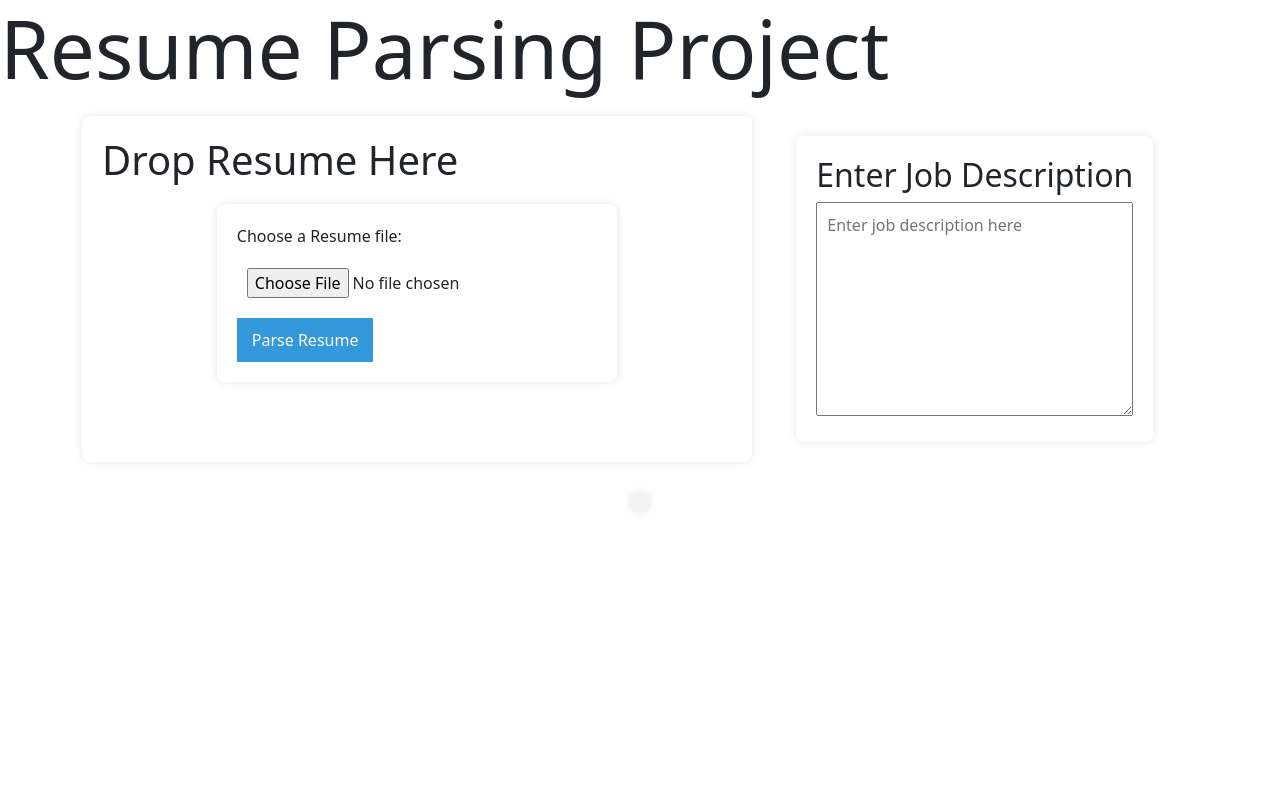
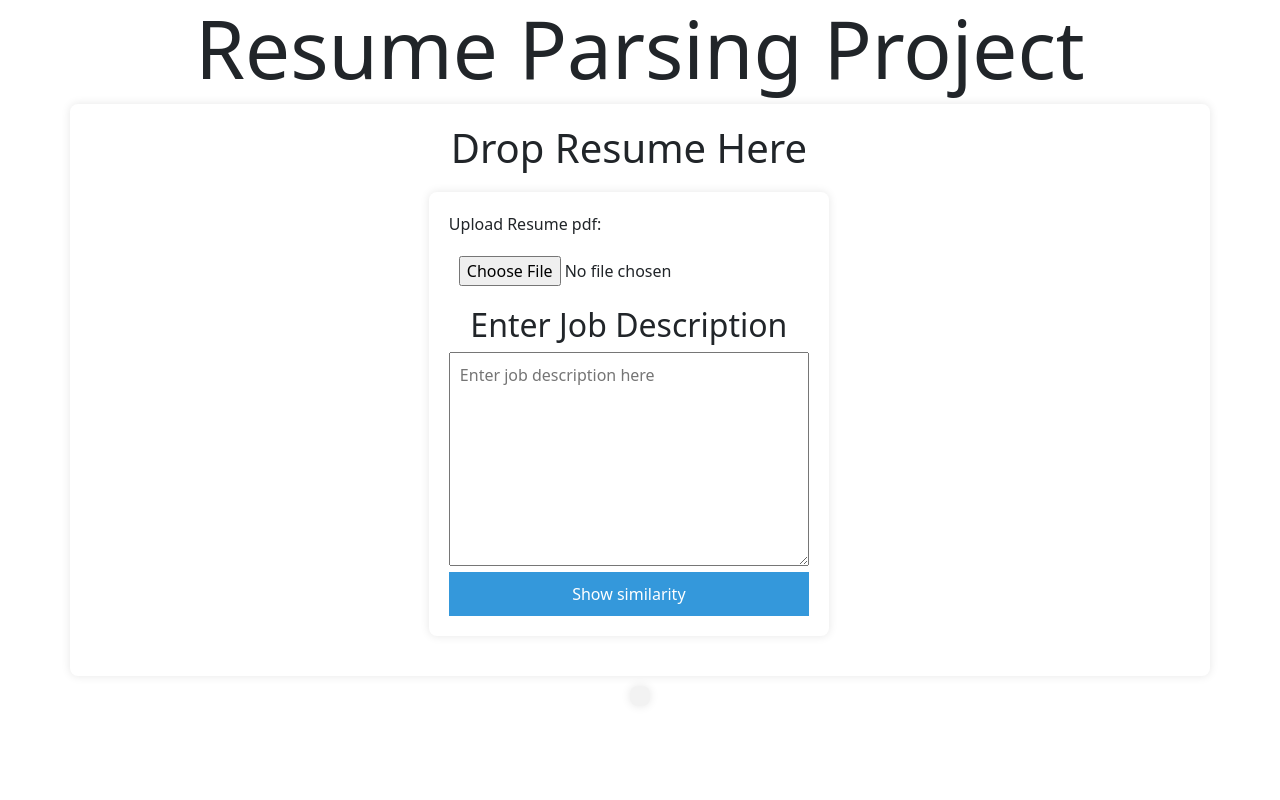
Before and after one commit to NareshGusain/Resume_Parser_and_Scorer, a Flask app: page / in a window 1280 px wide. Run offline with Flask 3, Linux system fonts and the light colour scheme.

Commit message:
Backend all done, only frontend remaining(simi_score)

```diff
--- a/app.py
+++ b/app.py
@@ -20,14 +20,24 @@ def parse():
     if (request.method == "POST"):
         resume_file = request.files['resumeFile']
 
+    job_description = request.form.get('jobDescription','')
+
     text_data = function.extract_text_from_pdf(resume_file)
+
     skills = function.extract_skills(text_data)
     experience = function.extract_experience(text_data)
 
-    job_description = request.form.get('jobDescription','')
-    print(job_description)
+    #Preprocessing of skills and experience
+    skills_and_experience = str(skills) + str(" ") + str(experience)
 
-    return render_template('index.html', experience=experience, skills=skills, job_description=job_description)
+    skills_and_experience = function.tokenization_and_removeStopWords(skills_and_experience)
+    job_description = function.tokenization_and_removeStopWords(job_description)
+
+    #Calculate similarity between skills_and_experience vs job_description
+    sim_score = function.similarity_score(skills_and_experience,job_description)
+
+
+    return render_template('index.html', experience=experience, skills=skills, job_description=job_description, sim_score=sim_score)
 
 if __name__ == '__main__':
     app.run(debug=True)
--- a/static/index.css
+++ b/static/index.css
@@ -3,6 +3,9 @@ body {
     background-color: #f4f4f4;
     margin: 0;
     padding: 0;
+
+    height: 100vh;
+
 }
 
 h1, h2 {
@@ -65,45 +68,64 @@ pre {
 
 
 
+/* Apply a CSS reset to ensure consistent styling across browsers */
+* {
+    margin: 0;
+    padding: 0;
+    box-sizing: border-box;
+}
+
+body {
+    font-family: 'Arial', sans-serif;
+    background-color: #f2f2f2;
+}
+
 .container {
     display: flex;
-    justify-content: space-between;
+    flex-direction: column;
+    align-items: center;
     max-width: 1200px;
-    margin: 20px auto;
-}
-
-.left-section {
-    width: 60%;
+    width: 90%;
     background-color: #fff;
     padding: 20px;
     border-radius: 8px;
     box-shadow: 0 0 10px rgba(0, 0, 0, 0.1);
 }
 
-.right-section {
-    width: 35%;
+.section {
+    width: 90%; /* Adjusted for better responsiveness */
     background-color: #fff;
     padding: 20px;
     border-radius: 8px;
     box-shadow: 0 0 10px rgba(0, 0, 0, 0.1);
 }
 
-h2 {
-    color: #333;
+.left-section {
+    /* Utilize the common styles for both sections */
+    margin-right: 2%;
 }
 
-textarea {
-    width: 100%;
-    padding: 10px;
-    box-sizing: border-box;
-    margin-bottom: 10px;
+.right-section {
+    /* Utilize the common styles for both sections */
+    margin-left: 2%;
 }
 
-#resumeFile {
+h1, h2 {
+    color: #333;
+    text-align: center;
+}
+
+textarea,
+input[type="file"],
+button {
     width: 100%;
     padding: 10px;
     margin-bottom: 10px;
     box-sizing: border-box;
+}
+
+textarea {
+    resize: vertical; /* Allow vertical resizing of textarea */
 }
 
 button {
--- a/templates/index.html
+++ b/templates/index.html
@@ -16,17 +16,13 @@
             <h1>Drop Resume Here</h1>
 
             <form id="resumeForm" method = "post" enctype="multipart/form-data" action="/parse">
-                <label for="resumeFile">Choose a Resume file:</label>
+                <label for="resumeFile">Upload Resume pdf:</label>
                 <input type="file" id="resumeFile" name="resumeFile" accept=".pdf, .doc, .docx">
-                <button type="submit">Parse Resume</button>
+                <h2>Enter Job Description</h2>
+                <textarea id="jobDescription" name="jobDescription" rows="8" placeholder="Enter job description here"></textarea>
+                <button type="submit">Show similarity</button>
             </form>
         </div>
-
-        <form id="resumeForm" method="post" enctype="multipart/form-data" action="/parse">
-            <h2>Enter Job Description</h2>
-            <textarea id="jobDescription" name="jobDescription" rows="8" placeholder="Enter job description here"></textarea>
-
-        </form>
     </div>
 
     <div class="d-flex justify-content-center">
@@ -36,8 +32,12 @@
                 <p style="color: #555;"><strong>Experience:</strong> {{ experience }}</p>
                 <p style="color: #555;"><strong>Skills:</strong> {{ skills }}</p>
                 <p style="color: #555;"><strong>Job Description:</strong> {{ job_description }}</p>
+                <div>
+                    <p>Similarity Score:{{sim_score}}</p>
+                </div>
             {% endif %}
         </div>
+
     </div>
 
 </body>
```
Also changed, not shown: other parts of static/index.css (+2 -20 lines).
